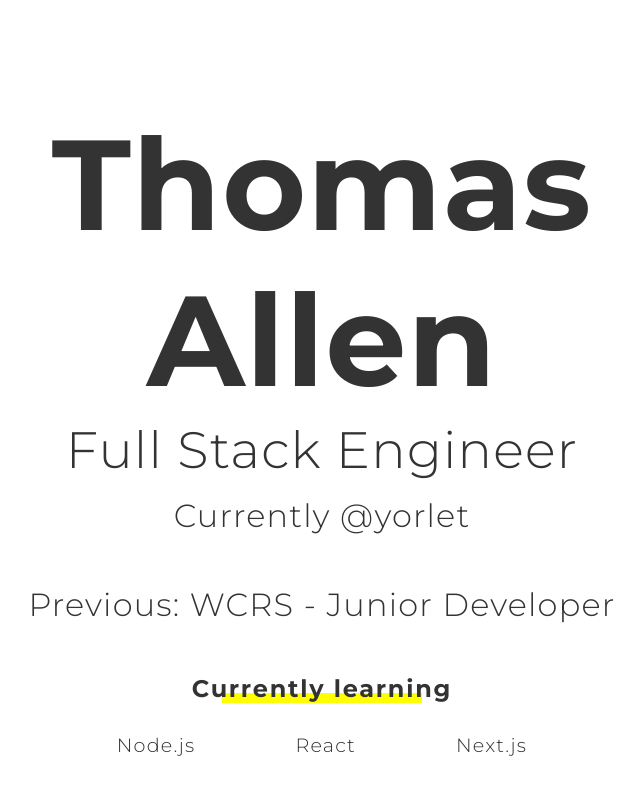
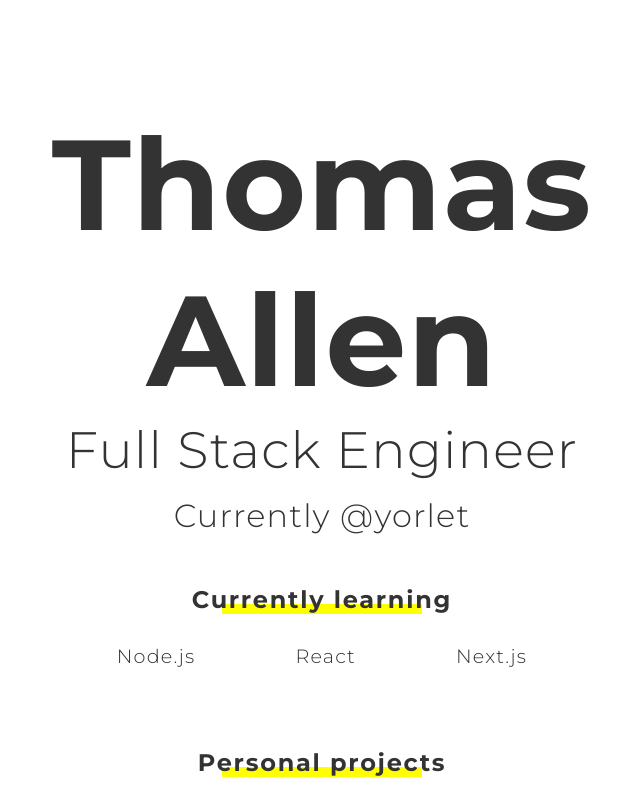
Before and after one commit to tjallen27/Portfolio, a React (Create React App) app: page / in a window 1280 px wide. Shown: the top 800 px of the page, without its empty margins (318-962 px from the left). Built offline with nearby package versions, Linux system fonts and the light colour scheme.

Commit message:
site update

```diff
--- a/src/Components/Header.js
+++ b/src/Components/Header.js
@@ -7,7 +7,6 @@ export default class Header extends Component {
         <h1 className="header-title">Thomas Allen</h1>
         <div className="header-sub">Full Stack Engineer</div>
         <div className="header-current">Currently @yorlet</div>
-        <div className="header-current">Previous: WCRS - Junior Developer</div>
       </div>
     );
   }
```
